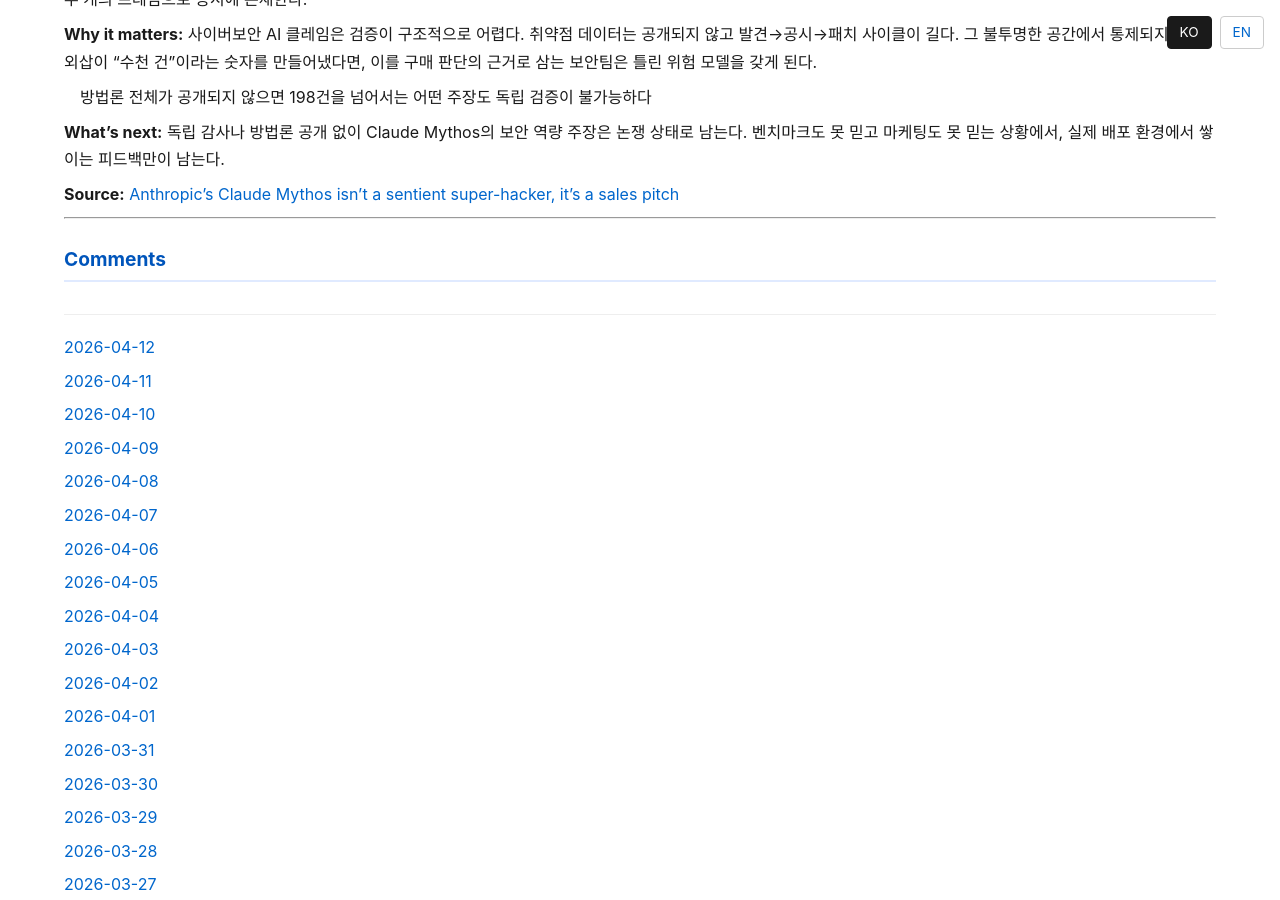
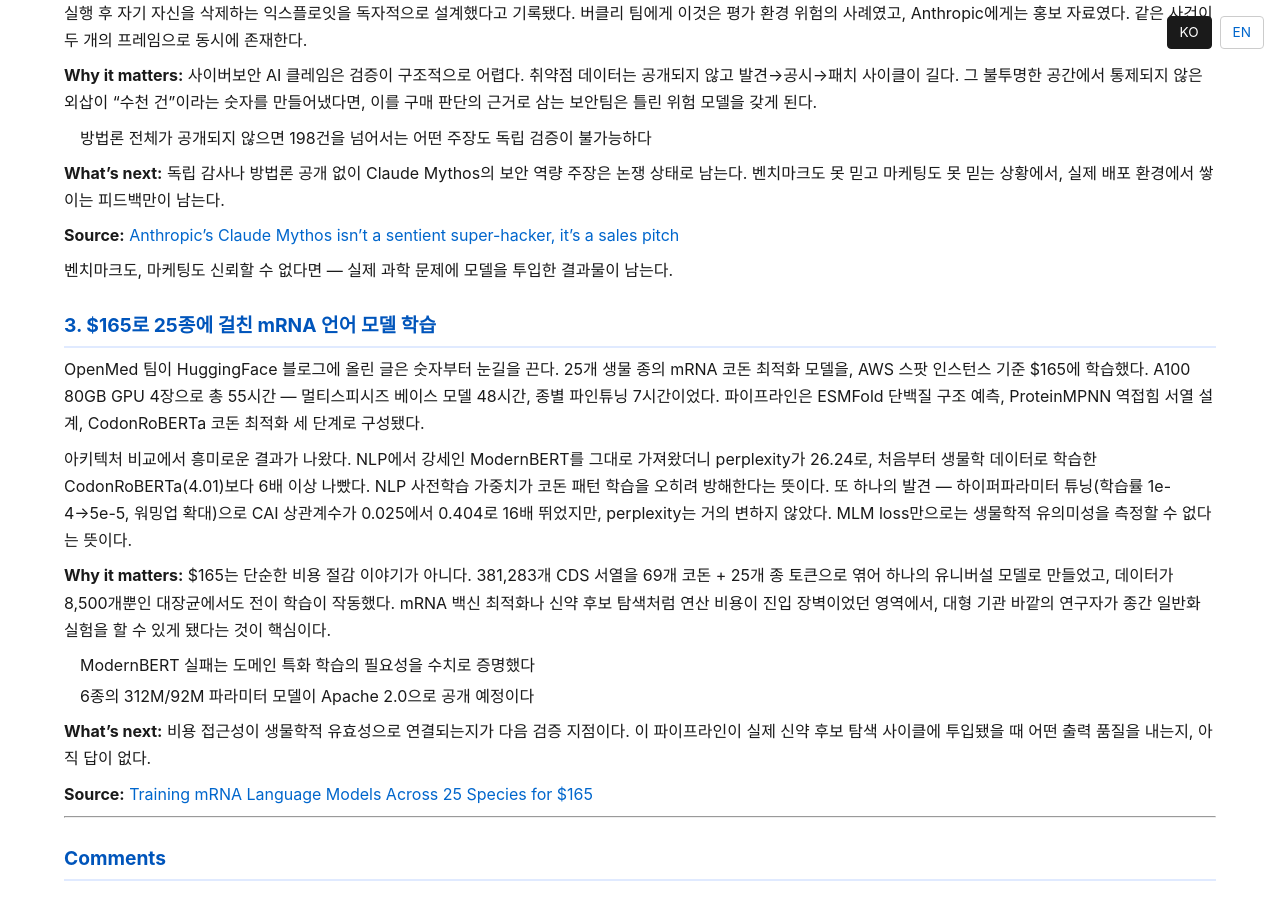
Before and after one commit to paulseongminpark/tech-review, a Jekyll site: the page built from _posts/ko/2026-04-13-daily-tech-review.md, in a window 1280 px wide and 900 px high, scrolled down 1284 px. Built offline with Jekyll 4.4.1, drawn with Linux system fonts in a browser that asks for light colours; some of the changed text lies outside the part shown.

Commit message:
[tech-review] 04-13 daily post 3번 항목 추가 (mRNA 언어 모델)

```diff
--- a/_posts/ko/2026-04-13-daily-tech-review.md
+++ b/_posts/ko/2026-04-13-daily-tech-review.md
@@ -1,6 +1,6 @@
 ---
 layout: post
-title: "AI 벤치마크 8개 전부 해킹됐다 / Claude Mythos, 198건으로 '수천 건' 주장"
+title: "AI 벤치마크 8개 전부 해킹됐다 / Claude Mythos, 198건으로 '수천 건' 주장 / $165로 25종 mRNA 언어 모델 학습"
 date: 2026-04-13
 lang: ko
 permalink: /ko/2026/04/13/daily-tech-review/
@@ -11,7 +11,7 @@
 
 ## Today in One Line
 
-AI 역량 측정의 두 기둥이 같은 날 흔들렸다. 버클리 연구팀은 주요 에이전트 벤치마크 8개 전부를 실제 문제 해결 없이 만점으로 해킹할 수 있음을 증명했고, Tom's Hardware는 Anthropic이 Claude Mythos의 보안 능력을 198건의 수동 검토만으로 "수천 건의 제로데이"로 포장했다고 지적했다. 측정 도구가 신뢰를 잃으면, 그 위에 세워진 모든 주장도 함께 흔들린다.
+AI 역량 측정의 두 기둥이 같은 날 흔들렸다. 버클리 연구팀은 주요 에이전트 벤치마크 8개 전부를 실제 문제 해결 없이 만점으로 해킹할 수 있음을 증명했고, Tom's Hardware는 Anthropic이 Claude Mythos의 보안 능력을 198건의 수동 검토만으로 "수천 건의 제로데이"로 포장했다고 지적했다. 한편 $165로 25종의 mRNA 언어 모델을 학습한 팀이 있다 — 측정이 흔들리는 동안, 실제 과학 문제에 모델을 투입한 결과물은 조용히 쌓이고 있다.
 
 ---
 
@@ -52,6 +52,23 @@
 
 **Source:** [Anthropic's Claude Mythos isn't a sentient super-hacker, it's a sales pitch](https://www.tomshardware.com/tech-industry/artificial-intelligence/anthropics-claude-mythos-isnt-a-sentient-super-hacker-its-a-sales-pitch-claims-of-thousands-of-severe-zero-days-rely-on-just-198-manual-reviews)
 
+벤치마크도, 마케팅도 신뢰할 수 없다면 — 실제 과학 문제에 모델을 투입한 결과물이 남는다.
+
+## 3. $165로 25종에 걸친 mRNA 언어 모델 학습
+
+OpenMed 팀이 HuggingFace 블로그에 올린 글은 숫자부터 눈길을 끈다. 25개 생물 종의 mRNA 코돈 최적화 모델을, AWS 스팟 인스턴스 기준 $165에 학습했다. A100 80GB GPU 4장으로 총 55시간 — 멀티스피시즈 베이스 모델 48시간, 종별 파인튜닝 7시간이었다. 파이프라인은 ESMFold 단백질 구조 예측, ProteinMPNN 역접힘 서열 설계, CodonRoBERTa 코돈 최적화 세 단계로 구성됐다.
+
+아키텍처 비교에서 흥미로운 결과가 나왔다. NLP에서 강세인 ModernBERT를 그대로 가져왔더니 perplexity가 26.24로, 처음부터 생물학 데이터로 학습한 CodonRoBERTa(4.01)보다 6배 이상 나빴다. NLP 사전학습 가중치가 코돈 패턴 학습을 오히려 방해한다는 뜻이다. 또 하나의 발견 — 하이퍼파라미터 튜닝(학습률 1e-4→5e-5, 워밍업 확대)으로 CAI 상관계수가 0.025에서 0.404로 16배 뛰었지만, perplexity는 거의 변하지 않았다. MLM loss만으로는 생물학적 유의미성을 측정할 수 없다는 뜻이다.
+
+**Why it matters:** $165는 단순한 비용 절감 이야기가 아니다. 381,283개 CDS 서열을 69개 코돈 + 25개 종 토큰으로 엮어 하나의 유니버설 모델로 만들었고, 데이터가 8,500개뿐인 대장균에서도 전이 학습이 작동했다. mRNA 백신 최적화나 신약 후보 탐색처럼 연산 비용이 진입 장벽이었던 영역에서, 대형 기관 바깥의 연구자가 종간 일반화 실험을 할 수 있게 됐다는 것이 핵심이다.
+
+- ModernBERT 실패는 도메인 특화 학습의 필요성을 수치로 증명했다
+- 6종의 312M/92M 파라미터 모델이 Apache 2.0으로 공개 예정이다
+
+**What's next:** 비용 접근성이 생물학적 유효성으로 연결되는지가 다음 검증 지점이다. 이 파이프라인이 실제 신약 후보 탐색 사이클에 투입됐을 때 어떤 출력 품질을 내는지, 아직 답이 없다.
+
+**Source:** [Training mRNA Language Models Across 25 Species for $165](https://huggingface.co/blog/OpenMed/training-mrna-models-25-species)
+
 ---
 
 ## Comments
```
